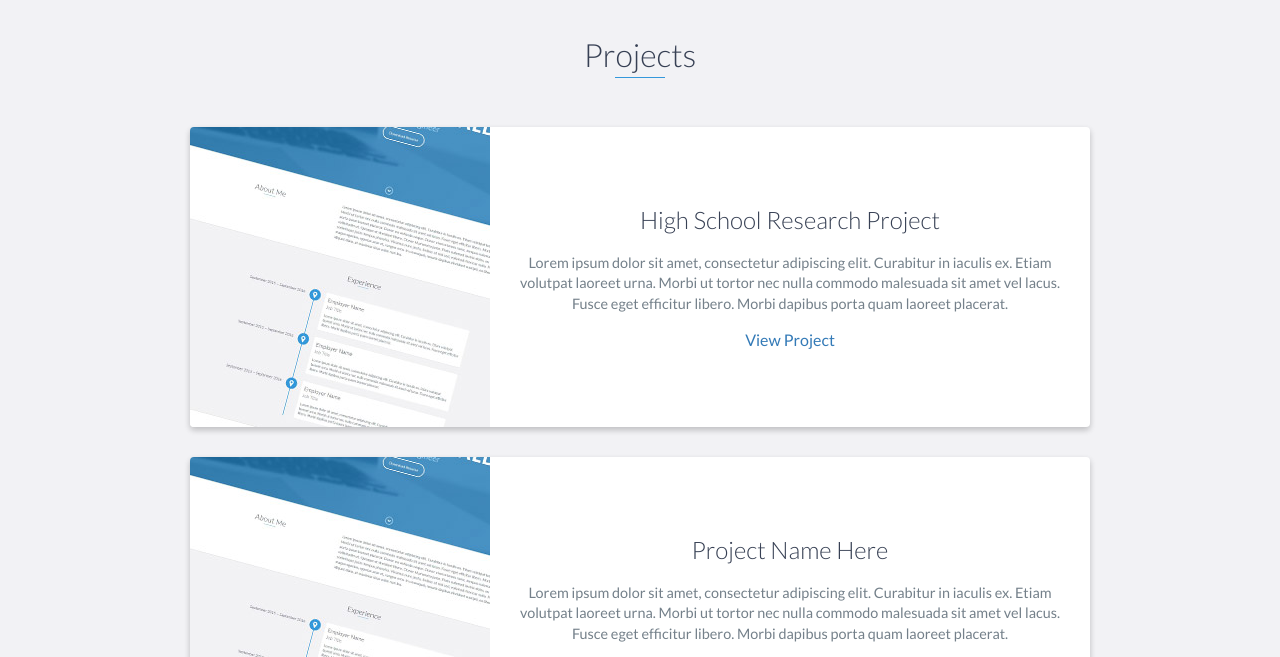
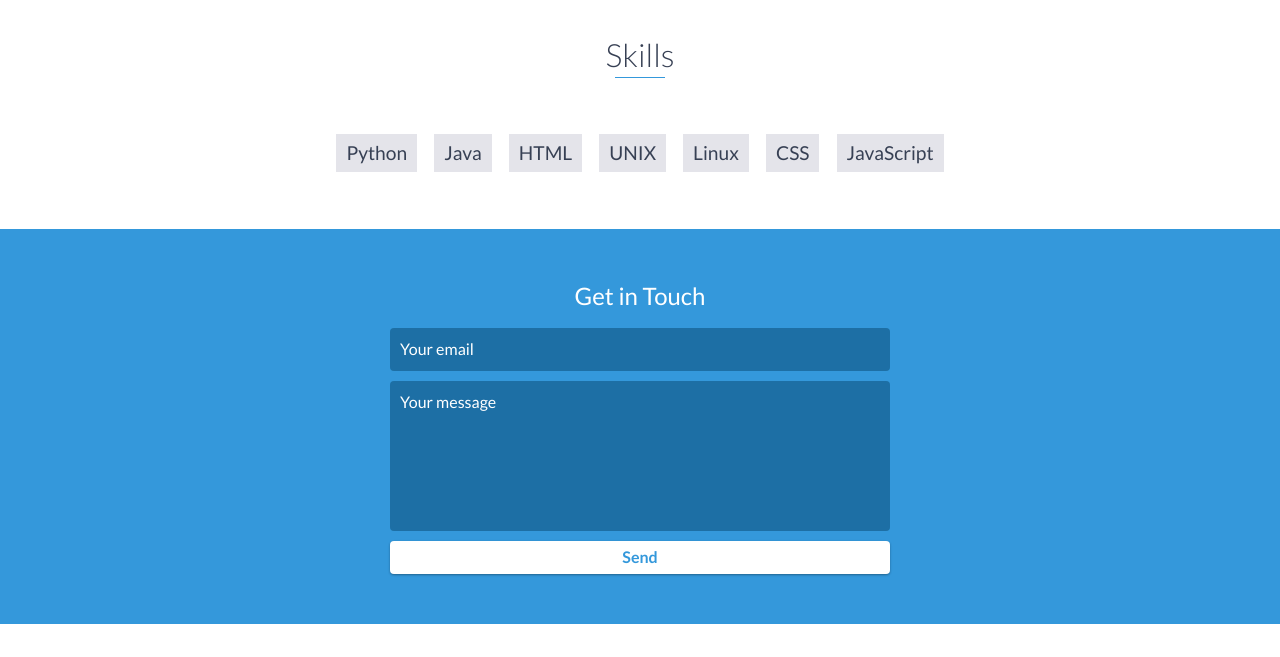
Before and after one commit to Drewl919/Drewl919.github.io, a website: page index.html in a window 1280 px wide. Shown: the part 2550-3207 px from the top of the page. Drawn offline with nearby package versions, Linux system fonts and the light colour scheme.

Commit message:
temp
Commented out the section that is currently being work on so that it is not accessible by the public.

```diff
--- a/index.html
+++ b/index.html
@@ -151,45 +151,45 @@
     </div>
     <!-- End #education -->
 
-    <div id="projects" class="background-alt">
-        <h2 class="heading">Projects</h2>
-        <div class="container">
-            <div class="row">
-                <div class="project shadow-large">
-                    <div class="project-image">
-                        <img src="images/project.jpg" />
-                    </div>
-                    <!-- End .project-image -->
-                    <div class="project-info">
-                        <h3>High School Research Project</h3>
-                        <p>
-                            Lorem ipsum dolor sit amet, consectetur adipiscing elit. Curabitur in iaculis ex. Etiam volutpat laoreet urna. Morbi ut tortor nec nulla commodo malesuada sit amet vel lacus. Fusce eget efficitur libero. Morbi dapibus porta quam laoreet placerat.
-                        </p>
-                        <a href="hsresearch.html">View Project</a>
-                    </div>
-                    <!-- End .project-info -->
-                </div>
-                <!-- End .project -->
+<!--    <div id="projects" class="background-alt">-->
+<!--        <h2 class="heading">Projects</h2>-->
+<!--        <div class="container">-->
+<!--            <div class="row">-->
+<!--                <div class="project shadow-large">-->
+<!--                    <div class="project-image">-->
+<!--                        <img src="images/project.jpg" />-->
+<!--                    </div>-->
+<!--                    &lt;!&ndash; End .project-image &ndash;&gt;-->
+<!--                    <div class="project-info">-->
+<!--                        <h3>High School Research Project</h3>-->
+<!--                        <p>-->
+<!--                            Lorem ipsum dolor sit amet, consectetur adipiscing elit. Curabitur in iaculis ex. Etiam volutpat laoreet urna. Morbi ut tortor nec nulla commodo malesuada sit amet vel lacus. Fusce eget efficitur libero. Morbi dapibus porta quam laoreet placerat.-->
+<!--                        </p>-->
+<!--                        <a href="hsresearch.html">View Project</a>-->
+<!--                    </div>-->
+<!--                    &lt;!&ndash; End .project-info &ndash;&gt;-->
+<!--                </div>-->
+<!--                &lt;!&ndash; End .project &ndash;&gt;-->
 
-                <div class="project shadow-large">
-                    <div class="project-image">
-                        <img src="images/project.jpg" />
-                    </div>
-                    <!-- End .project-image -->
-                    <div class="project-info">
-                        <h3>Project Name Here</h3>
-                        <p>
-                            Lorem ipsum dolor sit amet, consectetur adipiscing elit. Curabitur in iaculis ex. Etiam volutpat laoreet urna. Morbi ut tortor nec nulla commodo malesuada sit amet vel lacus. Fusce eget efficitur libero. Morbi dapibus porta quam laoreet placerat.
-                        </p>
-                        <a href="#">View Project</a>
-                    </div>
-                    <!-- End .project-info -->
-                </div>
-                <!-- End .project -->
-            </div>
-        </div>
-    </div>
-    <!-- End #projects -->
+<!--                <div class="project shadow-large">-->
+<!--                    <div class="project-image">-->
+<!--                        <img src="images/project.jpg" />-->
+<!--                    </div>-->
+<!--                    &lt;!&ndash; End .project-image &ndash;&gt;-->
+<!--                    <div class="project-info">-->
+<!--                        <h3>Project Name Here</h3>-->
+<!--                        <p>-->
+<!--                            Lorem ipsum dolor sit amet, consectetur adipiscing elit. Curabitur in iaculis ex. Etiam volutpat laoreet urna. Morbi ut tortor nec nulla commodo malesuada sit amet vel lacus. Fusce eget efficitur libero. Morbi dapibus porta quam laoreet placerat.-->
+<!--                        </p>-->
+<!--                        <a href="#">View Project</a>-->
+<!--                    </div>-->
+<!--                    &lt;!&ndash; End .project-info &ndash;&gt;-->
+<!--                </div>-->
+<!--                &lt;!&ndash; End .project &ndash;&gt;-->
+<!--            </div>-->
+<!--        </div>-->
+<!--    </div>-->
+<!--    &lt;!&ndash; End #projects &ndash;&gt;-->
 
     <div id="skills">
         <h2 class="heading">Skills</h2>
```
